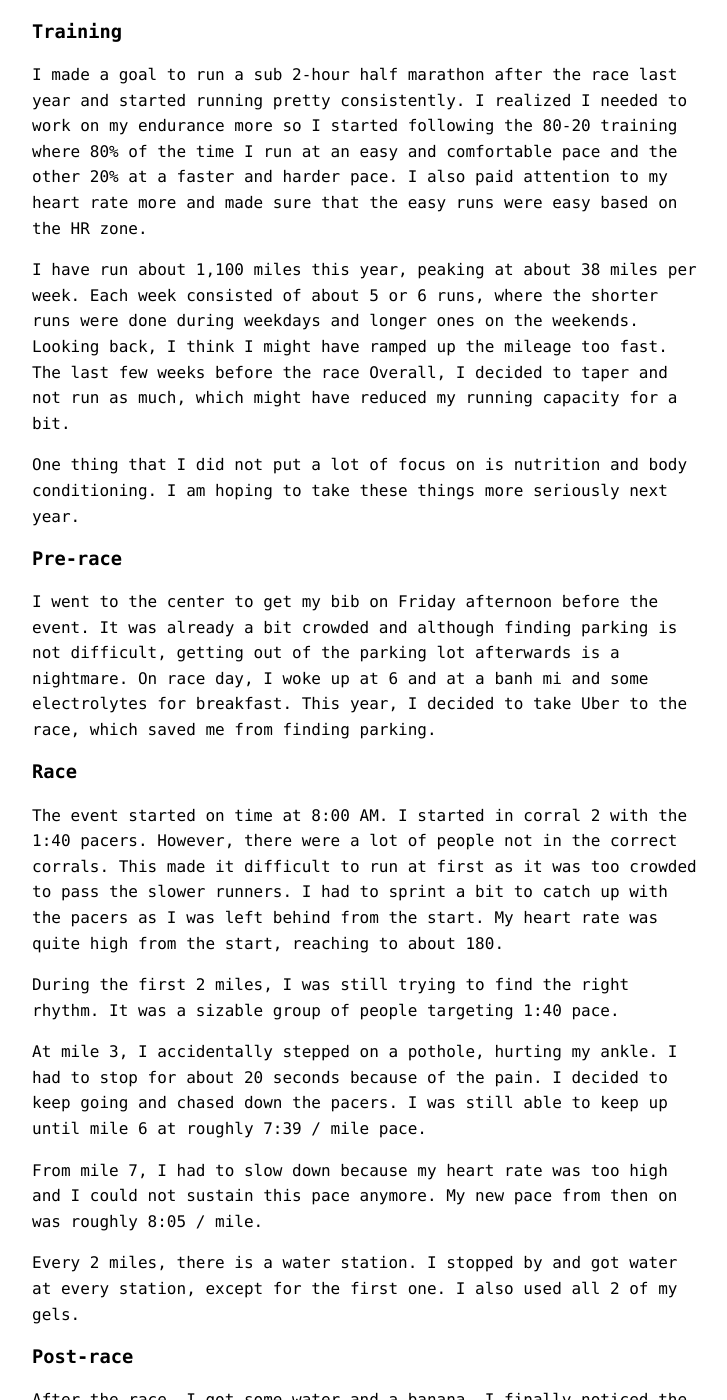
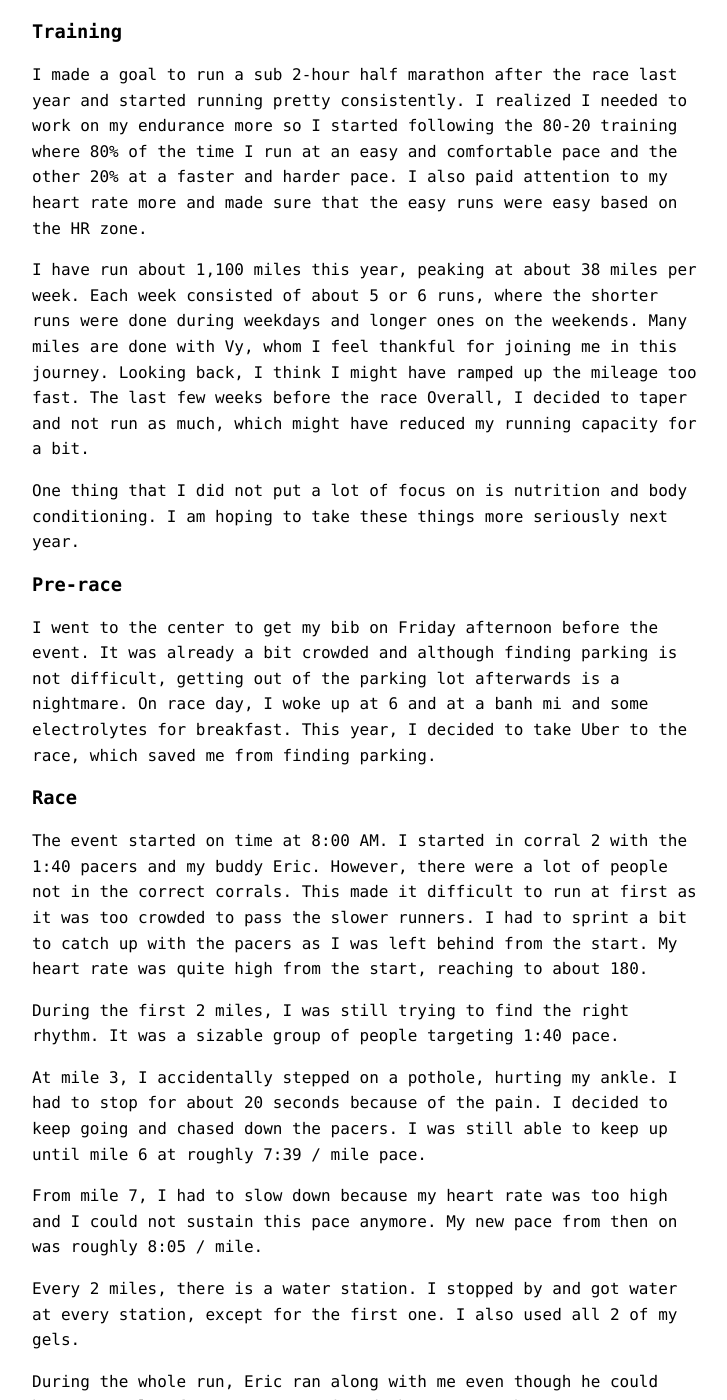
Before and after one commit to jasontthai/jasonthai.me, a Jekyll site: the page built from _posts/2023-10-04-2023-san-jose-half-marathon.md, in a window 1280 px wide and 1400 px high, scrolled down 852 px. Shown: the whole window, without its empty margins (272-999 px from the left). Built offline with Jekyll 4.4.1, drawn with Linux system fonts in a browser that asks for light colours; our own code applies the rules of GitHub Pages for plain Markdown files; some of the changed text lies outside the part shown.

Commit message:
update _posts/2023-10-04-2023-san-jose-half-marathon.md

```diff
--- a/_posts/2023-10-04-2023-san-jose-half-marathon.md
+++ b/_posts/2023-10-04-2023-san-jose-half-marathon.md
@@ -43,7 +43,7 @@
 
 I made a goal to run a sub 2-hour half marathon after the race last year and started running pretty consistently. I realized I needed to work on my endurance more so I started following the 80-20 training where 80% of the time I run at an easy and comfortable pace and the other 20% at a faster and harder pace. I also paid attention to my heart rate more and made sure that the easy runs were easy based on the HR zone.
 
-I have run about 1,100 miles this year, peaking at about 38 miles per week. Each week consisted of about 5 or 6 runs, where the shorter runs were done during weekdays and longer ones on the weekends. Looking back, I think I might have ramped up the mileage too fast. The last few weeks before the race Overall, I decided to taper and not run as much, which might have reduced my running capacity for a bit.
+I have run about 1,100 miles this year, peaking at about 38 miles per week. Each week consisted of about 5 or 6 runs, where the shorter runs were done during weekdays and longer ones on the weekends. Many miles are done with Vy, whom I feel thankful for joining me in this journey. Looking back, I think I might have ramped up the mileage too fast. The last few weeks before the race Overall, I decided to taper and not run as much, which might have reduced my running capacity for a bit.
 
 One thing that I did not put a lot of focus on is nutrition and body conditioning. I am hoping to take these things more seriously next year.
 
@@ -53,7 +53,7 @@
 
 ### Race
 
-The event started on time at 8:00 AM. I started in corral 2 with the 1:40 pacers. However, there were a lot of people not in the correct corrals. This made it difficult to run at first as it was too crowded to pass the slower runners. I had to sprint a bit to catch up with the pacers as I was left behind from the start. My heart rate was quite high from the start, reaching to about 180.
+The event started on time at 8:00 AM. I started in corral 2 with the 1:40 pacers and my buddy Eric. However, there were a lot of people not in the correct corrals. This made it difficult to run at first as it was too crowded to pass the slower runners. I had to sprint a bit to catch up with the pacers as I was left behind from the start. My heart rate was quite high from the start, reaching to about 180.
 
 During the first 2 miles, I was still trying to find the right rhythm. It was a sizable group of people targeting 1:40 pace.
 
@@ -63,6 +63,8 @@
 
 Every 2 miles, there is a water station. I stopped by and got water at every station, except for the first one. I also used all 2 of my gels.
 
+During the whole run, Eric ran along with me even though he could have run a lot faster. I appreciated that very much.
+
 ### Post-race
 
 After the race, I got some water and a banana. I finally noticed the pain in my ankle and stopped by the medical tent to get some ice. I ended up with a sprained ankle.
```
